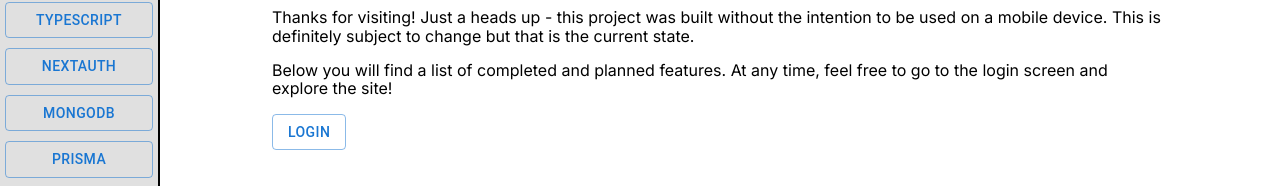
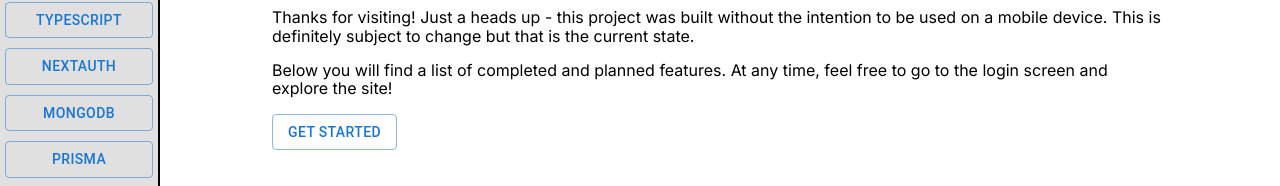
Before and after one commit to Koki001/case-vault, a Next.js app: page / in a window 1280 px wide. Shown: the part 308-494 px from the top of the page. Built offline with nearby package versions, Linux system fonts and the light colour scheme; no server answers.

Commit message:
overview and style fixes

```diff
--- a/app/page.tsx
+++ b/app/page.tsx
@@ -17,7 +17,7 @@ const Home = () => {
         time, feel free to go to the login screen and explore the site!
       </p>
       <Link href={"/login"}>
-        <Button variant="outlined">Login</Button>
+        <Button variant="outlined">Get started</Button>
       </Link>
     </main>
   );
--- a/components/sidebar/Sidebar.tsx
+++ b/components/sidebar/Sidebar.tsx
@@ -44,7 +44,7 @@ const Sidebar = () => {
     newView: string
   ) => {
     if (newView !== null) {
-      router.push(`?view=${newView}`);
+      router.push(`/dashboard?view=${newView}`);
     }
   };
 
```
